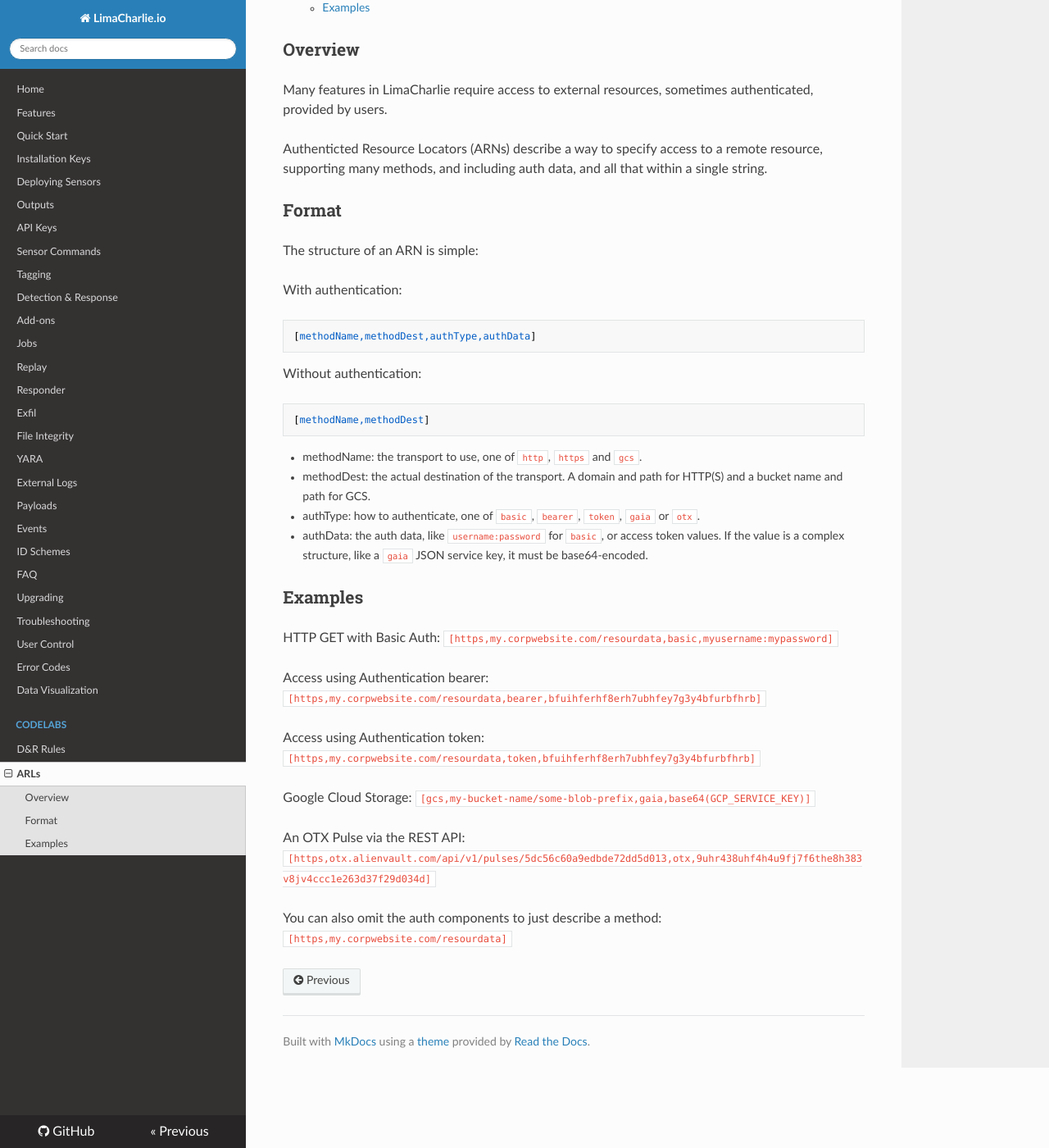
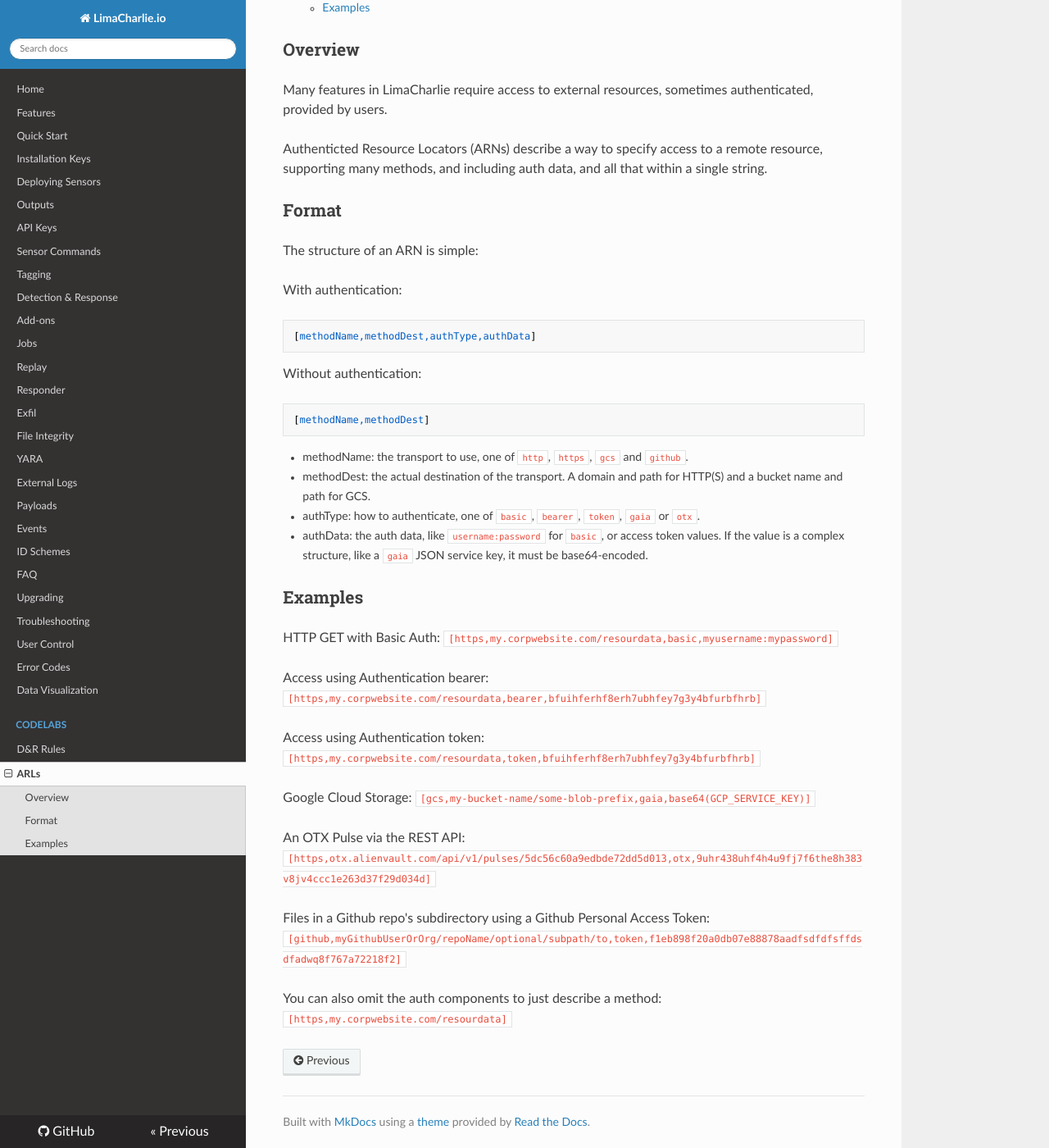
Before and after one commit to refractionPOINT/lce_doc, an MkDocs documentation site: the page built from docs/arl.md, in a window 1280 px wide and 1400 px high, scrolled down 237 px. Shown: the whole window at 82% size. Built offline with MkDocs 1.6.1, drawn with Linux system fonts in a browser that asks for light colours; nearby versions of some CDN libraries; old or Windows-style settings are respelled for this version of MkDocs.

Commit message:
Adding blurb about Github ARL

````diff
--- a/docs/arl.md
+++ b/docs/arl.md
@@ -26,7 +26,7 @@ Without authentication:
 [methodName,methodDest]
 ```
 
-* methodName: the transport to use, one of `http`, `https` and `gcs`.
+* methodName: the transport to use, one of `http`, `https`, `gcs` and `github`.
 * methodDest: the actual destination of the transport. A domain and
 path for HTTP(S) and a bucket name and path for GCS.
 * authType: how to authenticate, one of `basic`, `bearer`, `token`, `gaia` or `otx`.
@@ -46,4 +46,6 @@ Google Cloud Storage: `[gcs,my-bucket-name/some-blob-prefix,gaia,base64(GCP_SERV
 
 An OTX Pulse via the REST API: `[https,otx.alienvault.com/api/v1/pulses/5dc56c60a9edbde72dd5d013,otx,9uhr438uhf4h4u9fj7f6the8h383v8jv4ccc1e263d37f29d034d]`
 
+Files in a Github repo's subdirectory using a Github Personal Access Token: `[github,myGithubUserOrOrg/repoName/optional/subpath/to,token,f1eb898f20a0db07e88878aadfsdfdfsffdsdfadwq8f767a72218f2]`
+
 You can also omit the auth components to just describe a method: `[https,my.corpwebsite.com/resourdata]`
````
